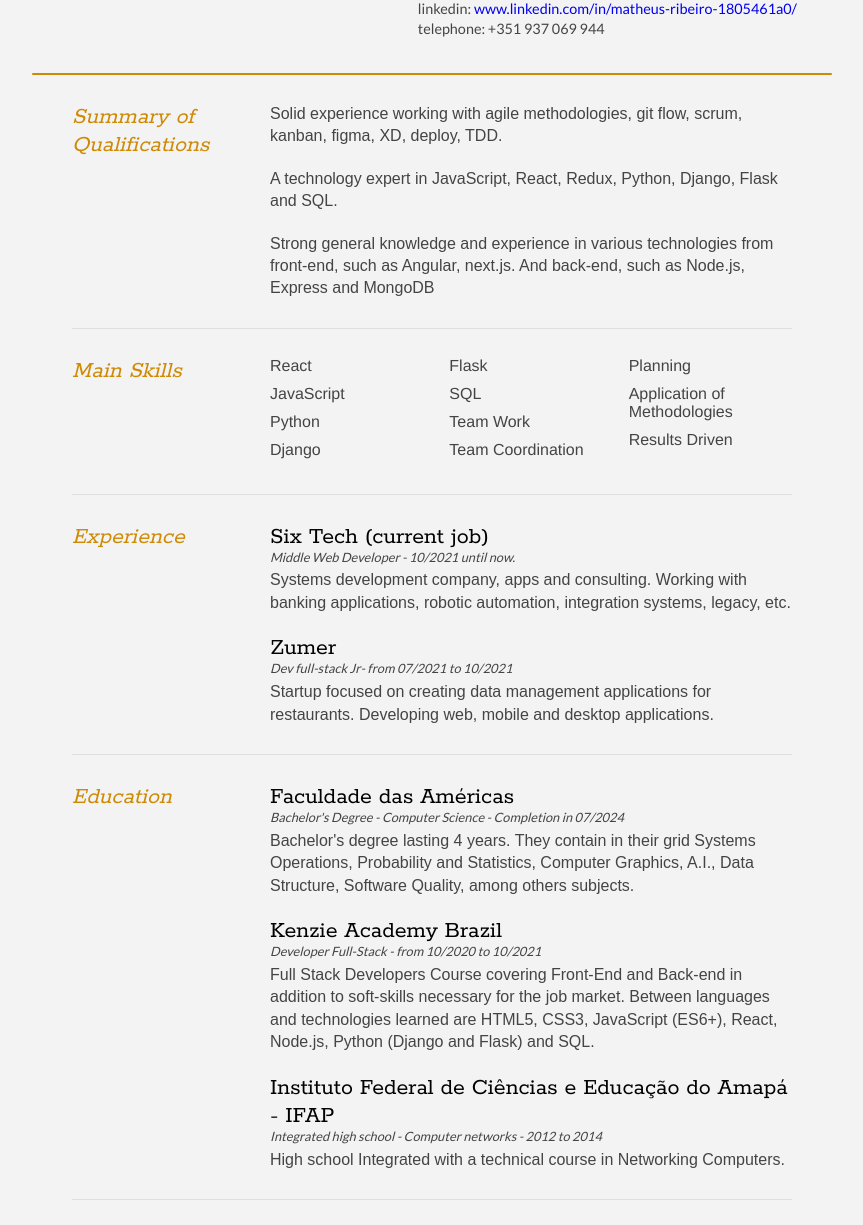
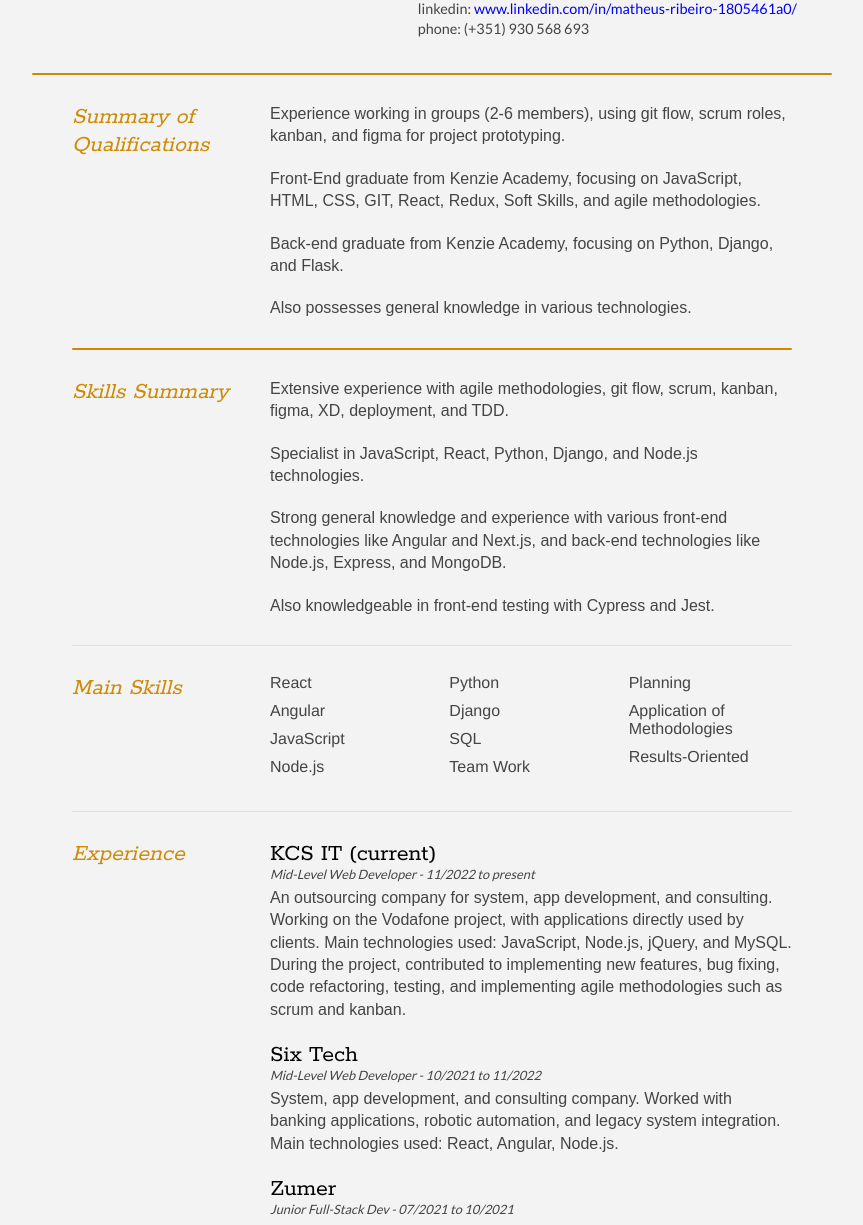
Before and after one commit to trotou/CV-eng, a plain HTML site: page index.html in a window 1280 px wide. Shown: the part 153-1378 px from the top of the page, without its empty margins (208-1071 px from the left). Drawn offline with Linux system fonts and the light colour scheme.

Commit message:
Update index.html

```diff
--- a/index.html
+++ b/index.html
@@ -4,10 +4,7 @@
     <title>Curriculum Vitae</title>
 
     <meta name="viewport" content="width=device-width" />
-    <meta
-      name="description"
-      content="The Curriculum Vitae of Matheus Ribeiro."
-    />
+    <meta name="description" content="The Curriculum Vitae of Joe Bloggs." />
     <meta charset="UTF-8" />
 
     <link type="text/css" rel="stylesheet" href="style.css" />
@@ -25,30 +22,30 @@
     <div id="cv">
       <div class="mainDetails">
         <div id="headshot">
-          <img src="perfil.jpeg" alt="Alan Smith" />
+          <img src="perfil.jpeg" alt="Matheus Ribeiro" />
         </div>
 
         <div id="name">
           <h1>Matheus Ribeiro</h1>
-          <h4>Brazilian, 25 years, single.</h4>
-          <h3>Ajuda - Lisboa/PT</h3>
+          <h4>Brazilian, 27 years old, single.</h4>
+          <h3>Lisbon - Portugal</h3>
         </div>
 
         <div id="contactDetails">
           <ul>
             <li>
               email:
-              <a href="mailto:matheusrscordovil@gmail.com" target="_blank"
+              <a href="mailto:matheusrscordovil@outlook.com" target="_blank"
                 >matheusrscordovil@gmail.com</a
               >
             </li>
             <li>
               linkedin:
-              <a href="https://www.linkedin.com/in/matheus-ribeiro-1805461a0/"
-                >www.linkedin.com/in/matheus-ribeiro-1805461a0/</a
+              <a href="https://www.linkedin.com/in/matheus-ribeiro-1805461a0/">
+                www.linkedin.com/in/matheus-ribeiro-1805461a0/</a
               >
             </li>
-            <li>telephone: +351 937 069 944</li>
+            <li>phone: (+351) 930 568 693</li>
           </ul>
         </div>
         <div class="clear"></div>
@@ -63,17 +60,49 @@
 
             <div class="sectionContent">
               <p>
-                Solid experience working with agile methodologies, git flow,
-                scrum, kanban, figma, XD, deploy, TDD.
+                Experience working in groups (2-6 members), using git flow, scrum
+                roles, kanban, and figma for project prototyping.
               </p>
               <p>
-                A technology expert in JavaScript, React, Redux, Python, Django,
-                Flask and SQL.
+                Front-End graduate from Kenzie Academy, focusing on JavaScript,
+                HTML, CSS, GIT, React, Redux, Soft Skills, and agile
+                methodologies.
               </p>
               <p>
-                Strong general knowledge and experience in various technologies
-                from front-end, such as Angular, next.js. And back-end, such as
-                Node.js, Express and MongoDB
+                Back-end graduate from Kenzie Academy, focusing on Python,
+                Django, and Flask.
+              </p>
+              <p>
+                Also possesses general knowledge in various technologies.
+              </p>
+            </div>
+          </article>
+          <div class="clear"></div>
+        </section>
+
+        <hr id="hrorange" />
+        <section>
+          <article>
+            <div class="sectionTitle">
+              <h1>Skills Summary</h1>
+            </div>
+
+            <div class="sectionContent">
+              <p>
+                Extensive experience with agile methodologies, git flow, scrum,
+                kanban, figma, XD, deployment, and TDD.
+              </p>
+              <p>
+                Specialist in JavaScript, React, Python, Django, and Node.js
+                technologies.
+              </p>
+              <p>
+                Strong general knowledge and experience with various front-end
+                technologies like Angular and Next.js, and back-end technologies
+                like Node.js, Express, and MongoDB.
+              </p>
+              <p>
+                Also knowledgeable in front-end testing with Cypress and Jest.
               </p>
             </div>
           </article>
@@ -89,16 +118,16 @@
           <div class="sectionContent">
             <ul class="keySkills">
               <li>React</li>
+              <li>Angular</li>
               <li>JavaScript</li>
+              <li>Node.js</li>
               <li>Python</li>
               <li>Django</li>
-              <li>Flask</li>
               <li>SQL</li>
               <li>Team Work</li>
-              <li>Team Coordination</li>
               <li>Planning</li>
               <li>Application of Methodologies</li>
-              <li>Results Driven</li>
+              <li>Results-Oriented</li>
             </ul>
           </div>
           <div class="clear"></div>
@@ -112,24 +141,37 @@
 
           <div class="sectionContent">
             <article>
-              <h2>Six Tech (current job)</h2>
+              <h2>KCS IT (current)</h2>
               <p class="subDetails">
-                Middle Web Developer - 10/2021 until now.
+                Mid-Level Web Developer - 11/2022 to present
               </p>
               <p>
-                Systems development company, apps and consulting. Working with
-                banking applications, robotic automation, integration systems,
-                legacy, etc.
+                An outsourcing company for system, app development, and consulting.
+                Working on the Vodafone project, with applications directly used by
+                clients. Main technologies used: JavaScript, Node.js, jQuery, and
+                MySQL. During the project, contributed to implementing new features,
+                bug fixing, code refactoring, testing, and implementing agile
+                methodologies such as scrum and kanban.
+              </p>
+            </article>
+            <article>
+              <h2>Six Tech</h2>
+              <p class="subDetails">
+                Mid-Level Web Developer - 10/2021 to 11/2022
+              </p>
+              <p>
+                System, app development, and consulting company. Worked with
+                banking applications, robotic automation, and legacy system
+                integration. Main technologies used: React, Angular, Node.js.
               </p>
             </article>
             <article>
               <h2>Zumer</h2>
-              <p class="subDetails">
-                Dev full-stack Jr- from 07/2021 to 10/2021
-              </p>
+              <p class="subDetails">Junior Full-Stack Dev - 07/2021 to 10/2021</p>
               <p>
-                Startup focused on creating data management applications for
-                restaurants. Developing web, mobile and desktop applications.
+                Startup focused on creating restaurant management applications.
+                Developing web, mobile, and desktop applications. Main technologies
+                used: React, Redux, Python.
               </p>
             </article>
           </div>
@@ -146,37 +188,36 @@
             <article>
               <h2>Faculdade das Américas</h2>
               <p class="subDetails">
-                Bachelor's Degree - Computer Science - Completion in 07/2024
+                Bachelor's in Computer Science - Graduating in 07/2024
               </p>
               <p>
-                Bachelor's degree lasting 4 years. They contain in their grid
-                Systems Operations, Probability and Statistics, Computer
-                Graphics, A.I., Data Structure, Software Quality, among others
-                subjects.
+                A 4-year bachelor's program, covering Operating Systems,
+                Probability and Statistics, Computer Graphics, AI, Data
+                Structures, Software Quality, and other subjects.
               </p>
             </article>
 
             <article>
-              <h2>Kenzie Academy Brazil</h2>
+              <h2>Kenzie Academy Brasil</h2>
               <p class="subDetails">
-                Developer Full-Stack - from 10/2020 to 10/2021
+                Full-Stack Developer - 10/2020 to 10/2021
               </p>
               <p>
-                Full Stack Developers Course covering Front-End and Back-end in
-                addition to soft-skills necessary for the job market. Between
-                languages and technologies learned are HTML5, CSS3, JavaScript
-                (ES6+), React, Node.js, Python (Django and Flask) and SQL.
+                Full-Stack Developer course covering Front-End and Back-End
+                technologies as well as essential soft skills for the job
+                market. Covered languages and technologies include HTML5, CSS3,
+                JavaScript (ES6+), React, Node.js, Python (Django and Flask),
+                and SQL.
               </p>
             </article>
 
             <article>
               <h2>Instituto Federal de Ciências e Educação do Amapá - IFAP</h2>
               <p class="subDetails">
-                Integrated high school - Computer networks - 2012 to 2014
+                High School Diploma - Computer Networks - 2012 to 2014
               </p>
               <p>
-                High school Integrated with a technical course in Networking
-                Computers.
+                High school combined with technical course in Computer Networks.
               </p>
             </article>
           </div>
@@ -185,23 +226,23 @@
         <hr />
         <section>
           <div class="sectionTitle">
-            <h1>Additional Info.</h1>
+            <h1>Additional Information</h1>
           </div>
 
           <div class="sectionContent">
             <article>
+              <h2>Portuguese</h2>
+              <p>Native</p>
+            </article>
+            <article>
               <h2>English</h2>
-              <p>Advanced</p>
+              <p>Advanced Level</p>
             </article>
           </div>
           <div class="clear"></div>
         </section>
 
         <section>
-          <!-- <div class="sectionTitle">
-				<h1>Mais informações</h1>
-			</div> -->
-
           <div class="sectionContent">
             <article>
               <h2>Links</h2>
@@ -211,8 +252,8 @@
               </p>
               <p>
                 CodeWars -
-                <a href="https://www.codewars.com/users/trotou"
-                  >www.codewars.com/users/trotou</a
+                <a href="https://www.codewars.com/users/trotou">
+                  www.codewars.com/users/trotou</a
                 >
               </p>
             </article>
```
